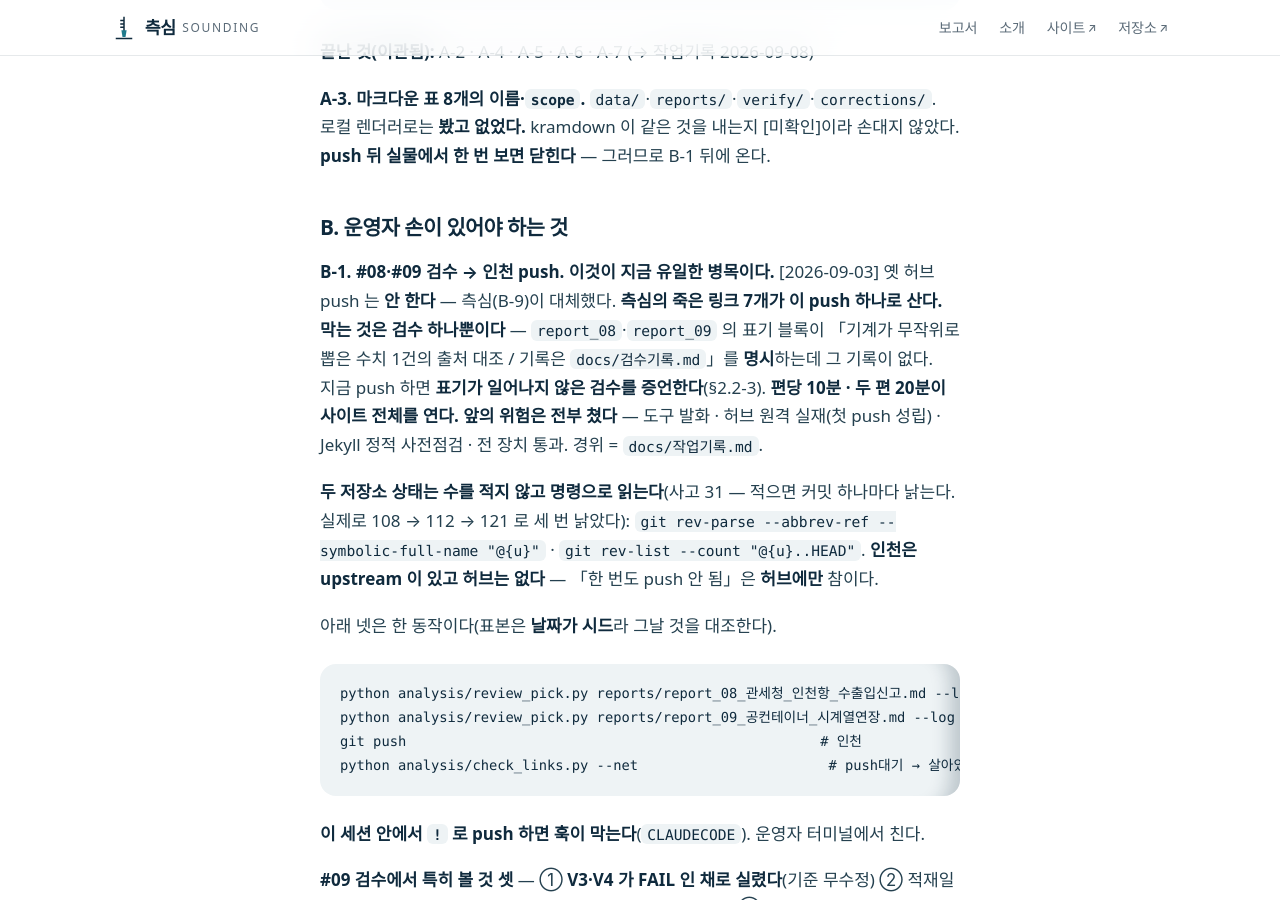
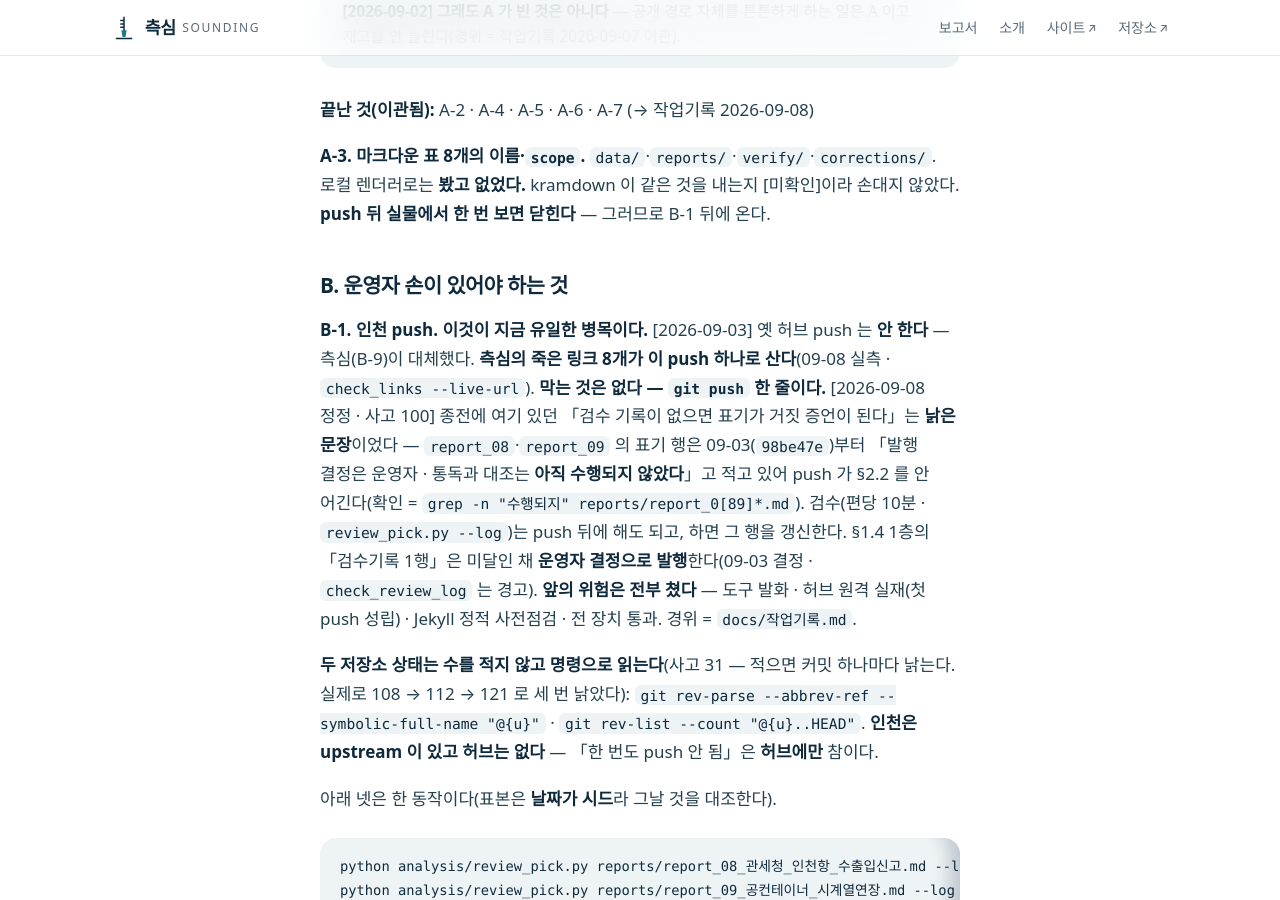
Before and after one commit to jisangj03-dev/incheon-port-analysis, a Jekyll site: the page built from docs/STATUS.md, in a window 1280 px wide and 900 px high, scrolled down 9451 px. Built offline with Jekyll 4.4.1, drawn with Linux system fonts in a browser that asks for light colours; some web fonts are replaced; our own code applies the rules of GitHub Pages for plain Markdown files; some of the changed text lies outside the part shown.

Commit message:
docs(STATUS·사고기록·작업기록): 「너가 배포해」 턴 마감 — 사고 100(B-1 의 검수 게이트는 낡은 문장이었다 · push 를 막는 것은 없다) · 착수점 「조건 둘」→「순서 하나」 · 이관 원문
Co-Authored-By: Claude Fable 5.1 <noreply@anthropic.com>
Claude-Session: https://claude.ai/code/session_012u415oyY9g6fFiTWPAVzYc

```diff
--- a/docs/STATUS.md
+++ b/docs/STATUS.md
@@ -1,6 +1,6 @@
 # STATUS
 
-**갱신: 2026-09-08** (21차 · **배포 전 전수검사 — 측심·인천 둘 다 배포 가능 · 조건 둘(인천 push 선행 · #08·#09 검수 기록)** · 공개 둘은 아직 운영자 손)
+**갱신: 2026-09-08** (21차 · **배포 전 전수검사 — 측심·인천 둘 다 배포 가능 · 조건은 순서 하나(인천 push 선행) · 사고 100(검수 게이트는 낡은 문장이었다)** · 공개 둘은 아직 운영자 손)
 
 ---
 
@@ -24,7 +24,7 @@ python analysis/boot_check.py
 A 는 이쪽이 지금 할 수 있는 것, C 는 아직 안 본 축이다.
 
 **3) 마지막 세션이 어디서 멈췄나 (2026-09-08 3차 · 「배포 전 전수검사」 · 결과표·경위 = 작업기록 2026-09-08 「배포할 수 있는 완성도인가」 절).**
-측심 신빌드(`d551262`)와 인천 신판(HEAD)을 로컬에 띄워 전부 쳤다 — **둘 다 배포 가능.** 측심: 완료 검사 넷 · qa·뷰포트 5종·axe·상태·스크럽·인쇄 어둠·밝음 전부 0 · LCP 1.1s. 인천: 개시 검사·크롤 17지면·16지면×2폭·axe·인쇄 전부 0. **조건 둘** — ① 인천 push 가 측심 배포보다 먼저다(측심의 인천 링크 8개가 그때 산다) ② 인천 push 앞에 #08·#09 검수 기록 2건(B-1 · 편당 10분)이 있어야 표기가 참이다. 고친 것 = `CLAUDE.md` 를 Pages 렌더에서 제외 · 그 안의 절대경로 · 미리보기 그림 경로(도구). 배포 뒤에만 되는 것 = 폼 실전송(`form.mjs --expect-id`) · 비로그인 접근(`anon.mjs`) · Pages 빌드 성패.
+측심 신빌드(`d551262`)와 인천 신판(HEAD)을 로컬에 띄워 전부 쳤다 — **둘 다 배포 가능.** 측심: 완료 검사 넷 · qa·뷰포트 5종·axe·상태·스크럽·인쇄 어둠·밝음 전부 0 · LCP 1.1s. 인천: 개시 검사·크롤 17지면·16지면×2폭·axe·인쇄 전부 0. **조건은 순서 하나** — 인천 push 가 측심 배포보다 먼저다(측심의 인천 링크 8개가 그때 산다). 검수 기록은 선행 조건이 **아니다** — #08·#09 표기 행이 09-03 부터 「통독·대조 미수행」이라고 적고 있어 push 가 §2.2 를 안 어긴다(사고 100 · 이 세션이 STATUS 의 낡은 문장을 실측 없이 운영자에게 전했다). 고친 것 = `CLAUDE.md` 를 Pages 렌더에서 제외 · 그 안의 절대경로 · 미리보기 그림 경로(도구). 배포 뒤에만 되는 것 = 폼 실전송(`form.mjs --expect-id`) · 비로그인 접근(`anon.mjs`) · Pages 빌드 성패.
 측심은 공개돼 있다(`https://sounding.higgsfield.app` · 09-03 판 = **구판** · 신판 미배포). 인천은 미push. **남은 것은 전부 운영자 손이다** — B-1 · B-9 ④⑤ · GitHub About 칸 「측심」 · B-10 · `docs/TODO.md`(낡은 메모가 공개 지면으로 렌더된다 · 09-07 부터 대기) 처분.
 **다음 세션 첫 동작 — 기억이 아니라 두 명령으로 가른다.**
 `curl -s https://sounding.higgsfield.app/ | grep -c sd-row__badge` → 0 이 아니면 측심 신판이 배포된 것 ·
@@ -237,12 +237,9 @@ A 는 이쪽이 지금 할 수 있는 것, C 는 아직 안 본 축이다.
 
 ### B. 운영자 손이 있어야 하는 것
 
-**B-1. #08·#09 검수 → 인천 push. 이것이 지금 유일한 병목이다.** [2026-09-03] 옛 허브 push 는 **안 한다** — 측심(B-9)이 대체했다.
-**측심의 죽은 링크 7개가 이 push 하나로 산다.**
-**막는 것은 검수 하나뿐이다** — `report_08`·`report_09` 의 표기 블록이 「기계가 무작위로
-뽑은 수치 1건의 출처 대조 / 기록은 `docs/검수기록.md`」를 **명시**하는데 그 기록이 없다.
-지금 push 하면 **표기가 일어나지 않은 검수를 증언한다**(§2.2-3).
-**편당 10분 · 두 편 20분이 사이트 전체를 연다.**
+**B-1. 인천 push. 이것이 지금 유일한 병목이다.** [2026-09-03] 옛 허브 push 는 **안 한다** — 측심(B-9)이 대체했다.
+**측심의 죽은 링크 8개가 이 push 하나로 산다**(09-08 실측 · `check_links --live-url`).
+**막는 것은 없다 — `git push` 한 줄이다.** [2026-09-08 정정 · 사고 100] 종전에 여기 있던 「검수 기록이 없으면 표기가 거짓 증언이 된다」는 **낡은 문장**이었다 — `report_08`·`report_09` 의 표기 행은 09-03(`98be47e`)부터 「발행 결정은 운영자 · 통독과 대조는 **아직 수행되지 않았다**」고 적고 있어 push 가 §2.2 를 안 어긴다(확인 = `grep -n "수행되지" reports/report_0[89]*.md`). 검수(편당 10분 · `review_pick.py --log`)는 push 뒤에 해도 되고, 하면 그 행을 갱신한다. §1.4 1층의 「검수기록 1행」은 미달인 채 **운영자 결정으로 발행**한다(09-03 결정 · `check_review_log` 는 경고).
 **앞의 위험은 전부 쳤다** — 도구 발화 · 허브 원격 실재(첫 push 성립) · Jekyll 정적 사전점검 ·
 전 장치 통과. 경위 = `docs/작업기록.md`.
 
```
Also changed, not shown: docs/사고기록.md (+7 -0 lines), docs/작업기록.md (+19 -0 lines).
